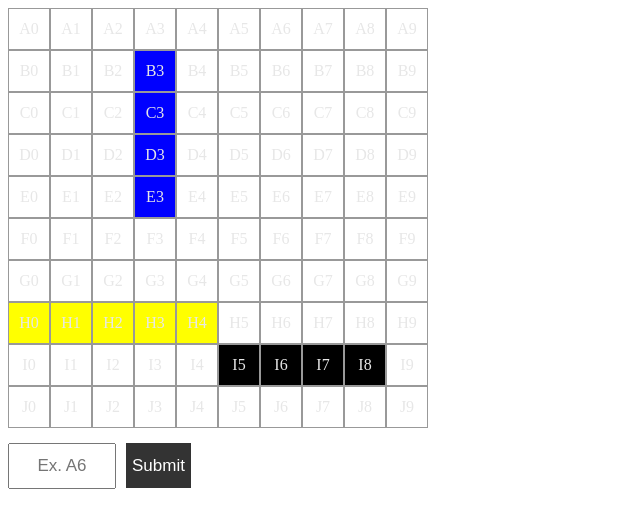
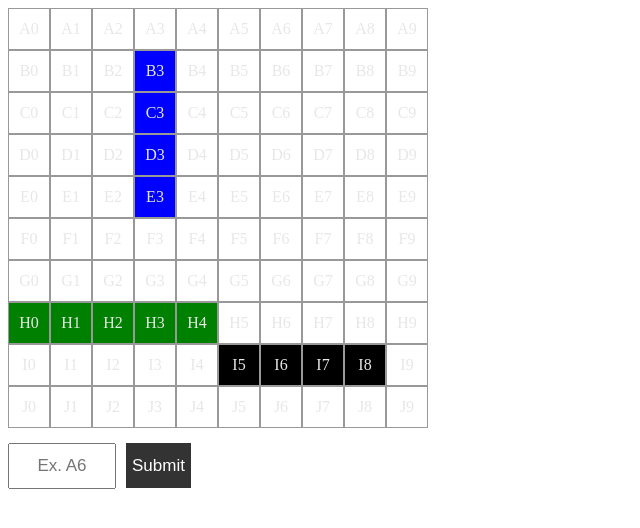
Before and after one commit to dbertella/battle-ship, a website: page app/index.html in a window 1280 px wide. Shown: the whole page, without its empty margins (0-640 px from the left). Drawn offline with nearby package versions, Linux system fonts and the light colour scheme.

Commit message:
changed yellow color

```diff
--- a/scss/main.scss
+++ b/scss/main.scss
@@ -40,7 +40,7 @@ span {
   color: #e7e7e7;
 }
 .ship-battleship {
-  background: yellow;
+  background: green;
 }
 .ship-destroyer-1 {
 	background: #000;
```
Also changed, not shown: app/css/main.css, 2 other files.
